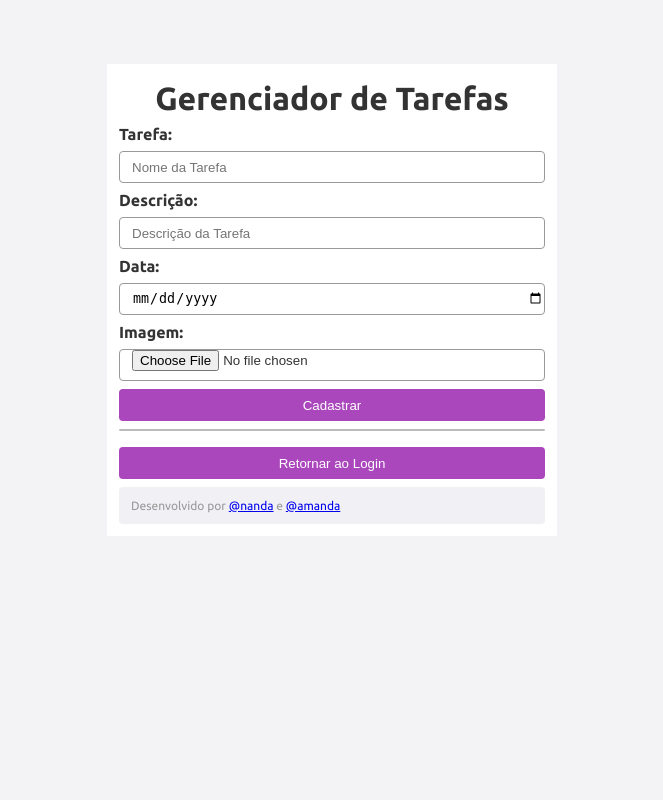
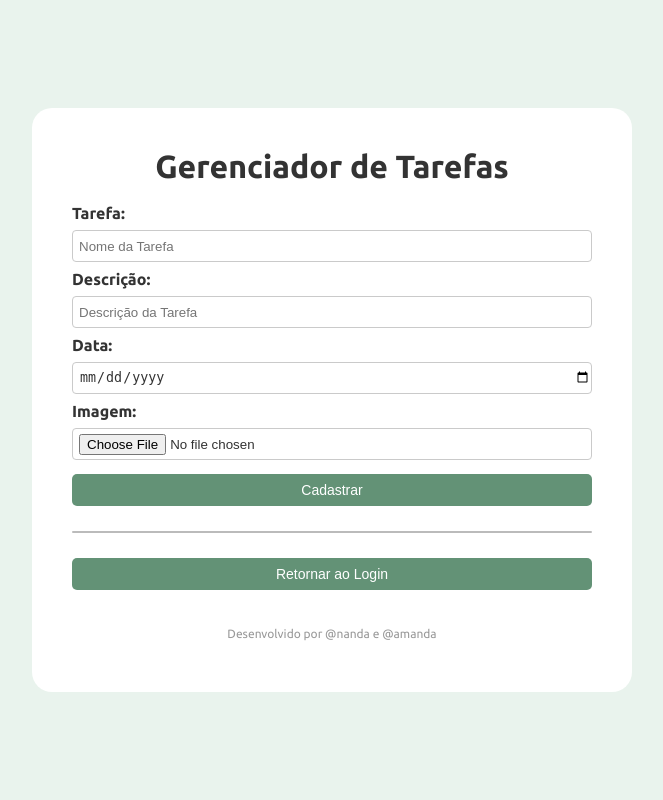
Before and after one commit to nandinhaaa/To-do-List, a PHP site: page / in a window 1280 px wide. Shown: the whole page, without its empty margins (308-971 px from the left). Run offline with PHP 8.4, Linux system fonts and the light colour scheme; a user stored in the database is signed in; data comes from the database, SQL or seed files in the repository.

Commit message:
Update style.css

```diff
--- a/gerenciador-tarefas/style.css
+++ b/gerenciador-tarefas/style.css
@@ -1,45 +1,52 @@
+:root {
+    --green: #639276;
+    --green-light: #DFF1E6;
+    --bg: #E9F3ED;
+    --hv-btn: #ef5350;
+    --silver: #cacaca;
+    --white: #fff;
+    --black: #333;
+}
+
 * {
     margin: 0;
     padding: 0;
     box-sizing: border-box;
+    text-decoration: none;
+    color: inherit;
 }
 
 body {
-    background-color: #f3f3f5;
-    color: #333;
+    background-color: var(--bg);
+    color: var(--black);
     font-family: "Ubuntu", sans-serif;
+    display: flex;
+    height: 100vh;
+    justify-content: center;
+    align-items: center;
 }
 
-.form a {
-    text-decoration: none;
-    color: #ab47bc; /* Ajuste a cor conforme necessário para contraste */
+.container {
+    background: var(--white);
+    padding: 40px;
+    border-radius: 20px;
+    width: 600px;
 }
 
 .form a:hover {
     font-weight: bold;
-    color: #8e24aa; /* Cor mais escura para o efeito hover */
-}
-
-.container {
-    background: #fff ;
-    max-width: 450px;
-    margin-top: 5%;
-    margin-left: auto;
-    margin-right: auto;
-    padding: 12px;
+    /* Cor mais escura para o efeito hover */
 }
 
 .header {
     display: flex;
     justify-content: center;
     align-items: center;
-    margin-top: 4px;
-    margin-bottom: 4px;
 }
 
 .form {
-    margin-top: 4px;
-    margin-bottom: 4px;
+    margin-top: 15px;
+    margin-bottom: 15px;
 }
 
 .form form {
@@ -55,12 +62,16 @@ body {
 }
 
 .form input {
+    align-items: center;
     height: 32px;
-    margin-top: 4px;
-    margin-bottom: 4px;
-    padding-left: 12px;
-    border: 1px solid #999;
+    margin: 4px 0 4px 0;
+    padding-left: 6px;
+    border: 1px solid var(--silver);
     border-radius: 4px;
+}
+
+input[type="file"] {
+    align-content: center;
 }
 
 .form input:focus {
@@ -68,18 +79,35 @@ body {
 }
 
 .form button {
-    background: #ab47bc;
+    background: var(--green);
+    font-size: 14px;
     height: 32px;
     border: none;
-    border-radius: 4px;
+    border-radius: 5px;
     color: #fff;
-    margin-top: 4px;
-    margin-bottom: 4px;
+    margin-top: 10px;
+    margin-bottom: 10px;
     transition: background 0.3s;
 }
 
 .form button:hover {
-    background: #ce93d8;
+    background: var(--green-light);
+    color: var(--green);
+    font-weight: bold;
+}
+
+.cdt {
+    display: flex;
+    flex-direction: column;
+    align-items: center;
+}
+
+.cdt button {
+    width: 200px;
+}
+
+.cdr a {
+    color: var(--white);
 }
 
 .separator {
@@ -98,44 +126,49 @@ body {
 }
 
 .list-tasks ul li {
-    background: #4db6ad;
+    background: var(--green-light);
     height: 54px;
     border: none;
     border-radius: 4px;
-    color: #fff;
+    color: var(--green);
     margin-top: 4px;
     margin-bottom: 4px;
     padding: 12px;
-
     display: flex;
-    justify-content: left;
+    justify-content: space-between;
     align-items: center;
-
+    gap: 10px;
     transition: background 0.3s;
 }
 
+.btn-edit {
+    margin-right: 10px;
+}
+
 .list-tasks ul li:hover {
-    background-color: #80CBC4;
+    background-color: var(--bg);
+    font-weight: 500;
 }
 
 .bnt-clear {
-    background: #ef5350;
+    background: var(--green);
     padding: 12px;
     height: 32px;
     border: none;
     border-radius: 4px;
     padding: 0 12px;
-    color: #fff;
-
+    color: var(--white);
+    font-size: 14px;
     transition: background 0.3s;
 }
 
 .bnt-clear:hover {
-    background: #ef9a9a;
+    background: var(--hv-btn);
+    font-weight: 600;
 }
 
 .footer {
-    background: #f0f0f5;
+    text-align: center;
     border-radius: 4px;
     padding: 12px;
 }
@@ -146,7 +179,7 @@ body {
 }
 
 .details-container {
-    background: #fff;
+    background: var(--white);
     max-width: 700px;
     margin-top: 5%;
     margin-left: auto;
```
